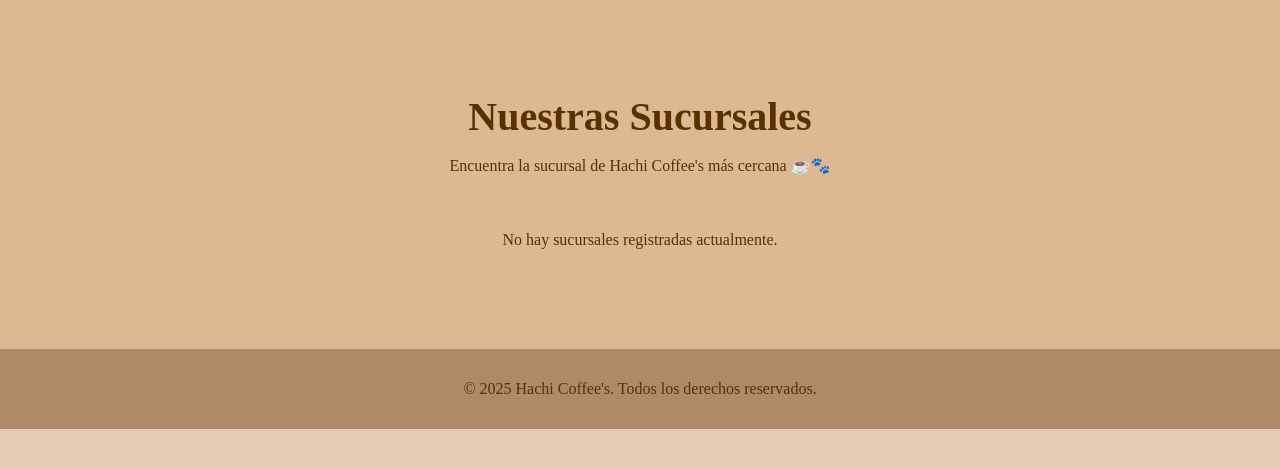
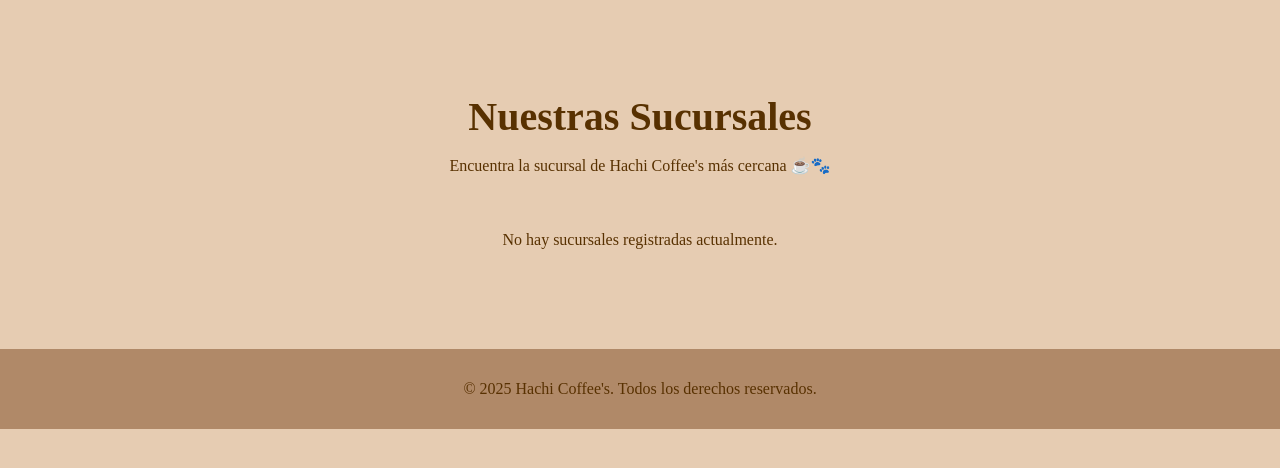
Before and after one commit to kendracruz/PIA_Hachi-s-coffee, a Django app: template pia/templates/ubicacion.html in a window 1280 px wide. Shown: the part 120-588 px from the top of the page. Run offline with Django 3.2, Linux system fonts and the light colour scheme; the template is opened without the code that fills it, so the values that code supplies are empty.

Commit message:
Agregue información

```diff
--- a/pia/static/css/ubicacion.css
+++ b/pia/static/css/ubicacion.css
@@ -27,7 +27,7 @@
 
 
 #sucursales {
-    background-color: #ddb892;
+    background-color: #e6ccb2;
     color: #583101;
     padding: 60px 80px;
     text-align: center;
```
Also changed, not shown: pia/static/css/tienda_online.css (+4 -4 lines), db.sqlite3.
